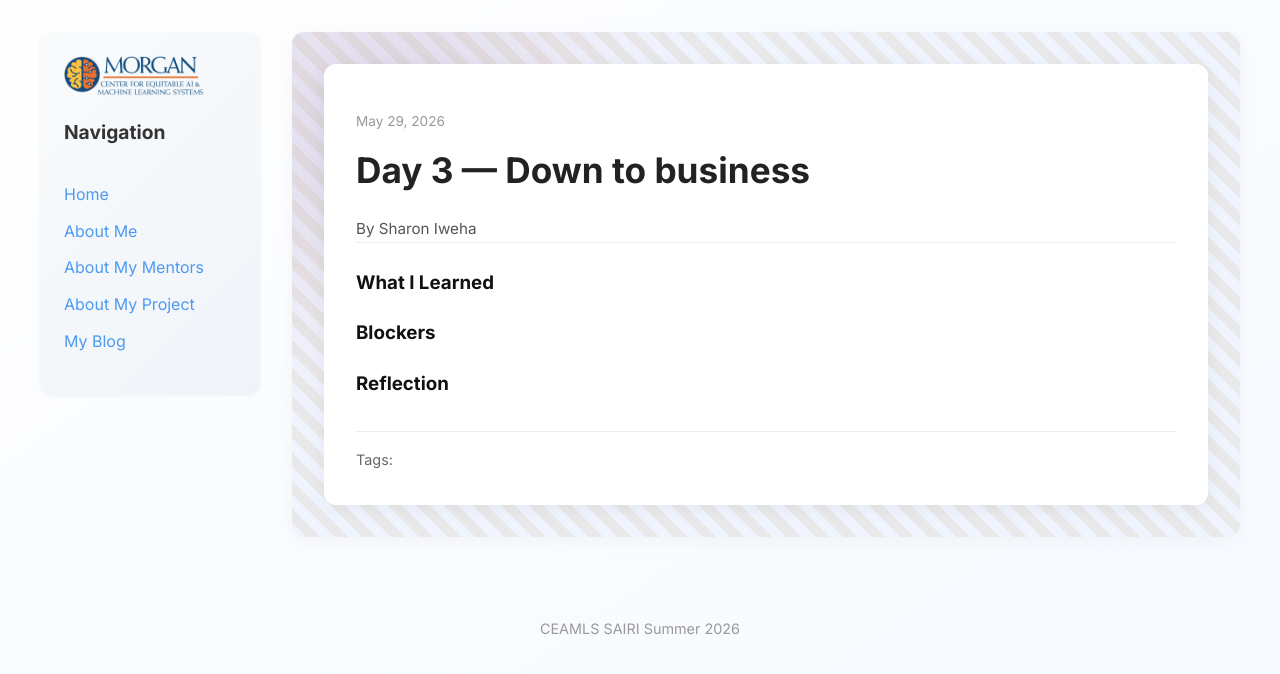
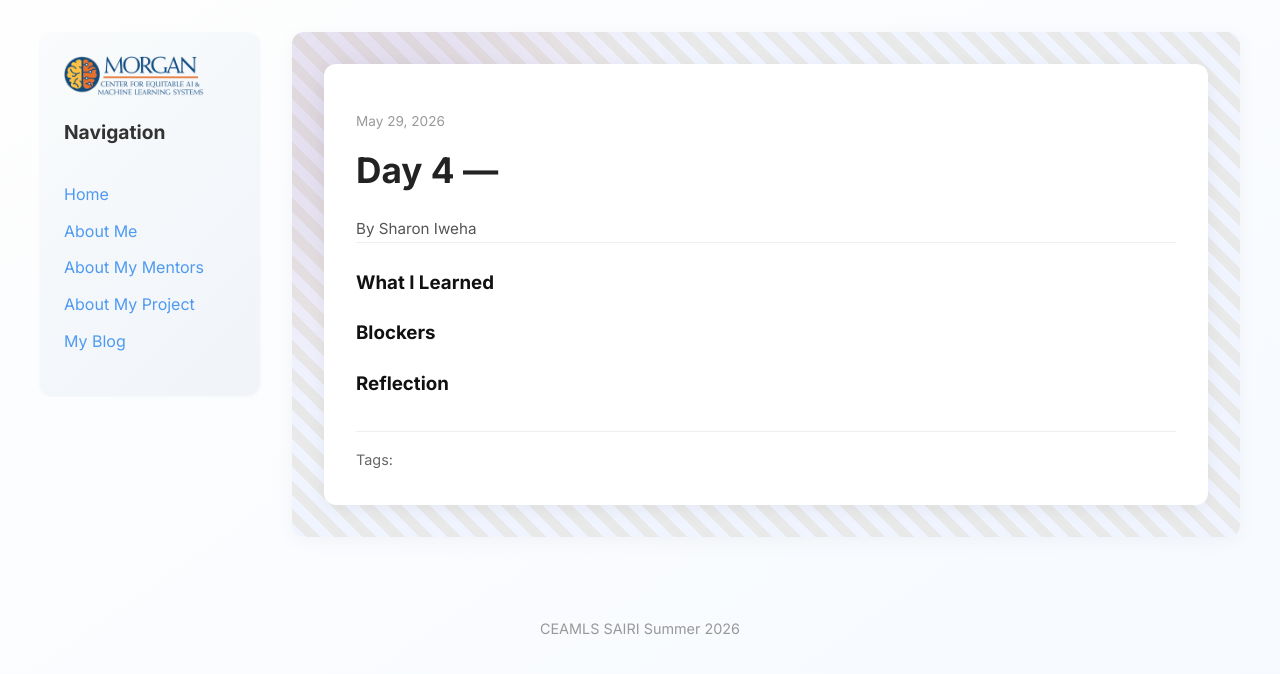
Before and after one commit to sharoniweha/sharoniweha.ceamls26.github.io, a Jekyll site: the page built from _posts/2026-05-29-day-4.md, in a window 1280 px wide. Shown: the top 674 px of the page. Built offline with Jekyll 4.4.1, drawn with Linux system fonts in a browser that asks for light colours.

Commit message:
Update 2026-05-29-day-4.md

```diff
--- a/_posts/2026-05-29-day-4.md
+++ b/_posts/2026-05-29-day-4.md
@@ -1,6 +1,6 @@
 ---
 layout: post
-title: "Day 3 — Down to business"
+title: "Day 4 — "
 date: 2026-05-29
 permalink: /day4.html
 
```
